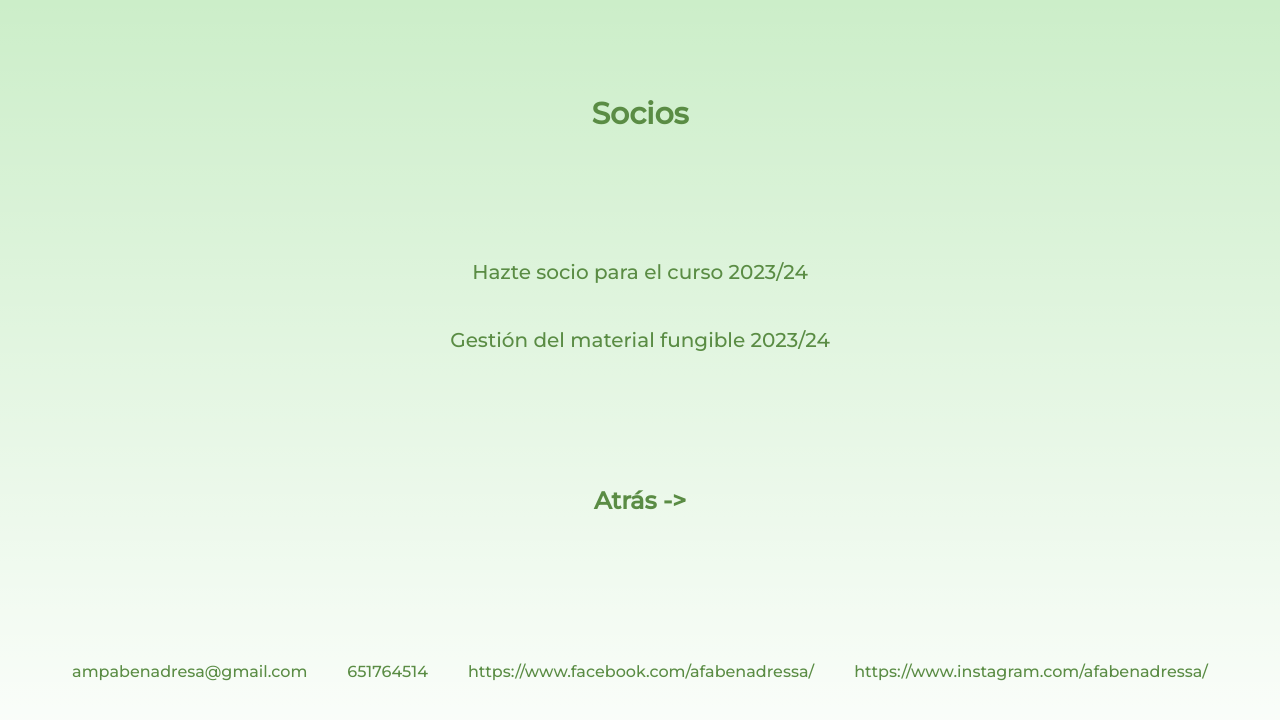
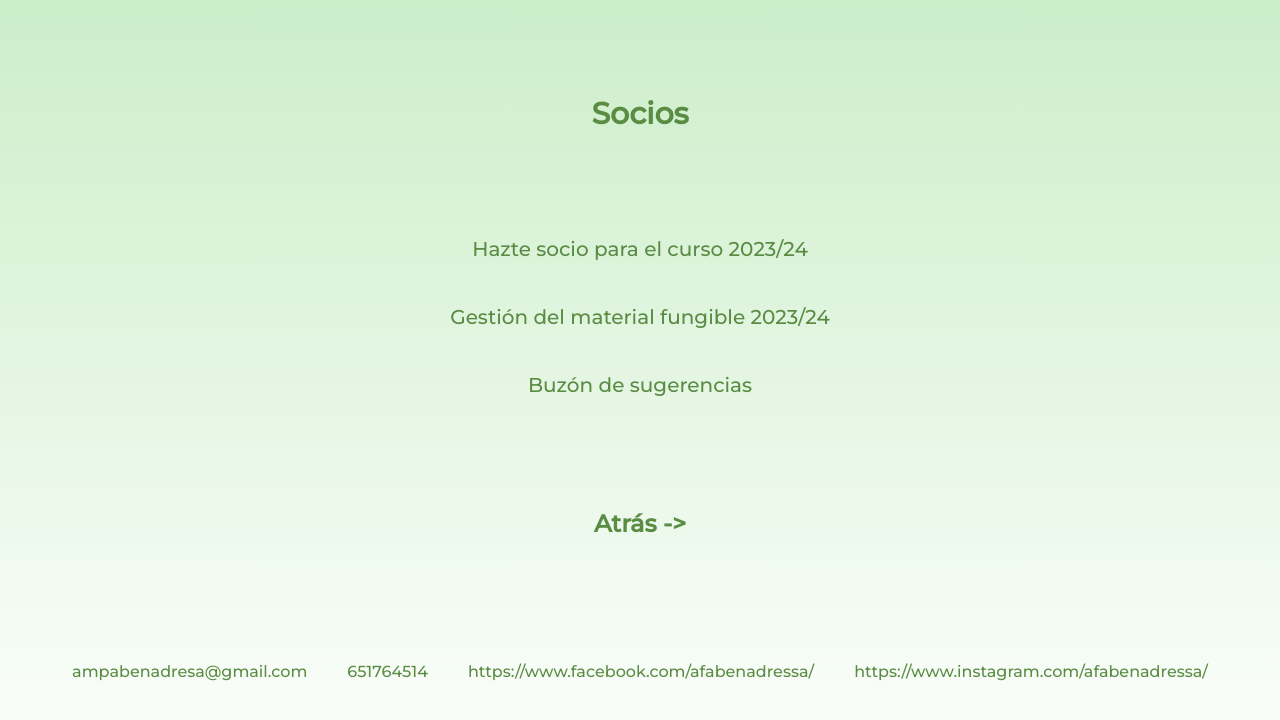
Before and after one commit to spargates/AFA, a Next.js app: page /socios in a window 1280 px wide. Shown: the top 720 px of the page. Built offline with nearby package versions, Linux system fonts and the light colour scheme.

Commit message:
Add socios

```diff
--- a/app/socios/page.tsx
+++ b/app/socios/page.tsx
@@ -35,15 +35,14 @@ export default function Socios() {
             Gestión del material fungible 2023/24
             </a>
           </li>
-          {/**
-
           <li className='p-5'>
-            Buzón de sugerencias (Pendiente)
+            <a
+            href="https://forms.gle/Q1DSNZVQRBfFWzWa6"
+            className="group rounded-lg border border-transparent px-5 py-4 transition-colors hover:border-gray-300 hover:bg-gray-100 hover:dark:border-neutral-700 hover:dark:bg-neutral-800/30"
+            >
+            Buzón de sugerencias
+            </a>
           </li>
-          <li className='p-5'>
-            Da un paso más y forma parte del AFA (pendiente)
-          </li>
-           */}
         </ul>
       </div>
       <Atras/>
```
